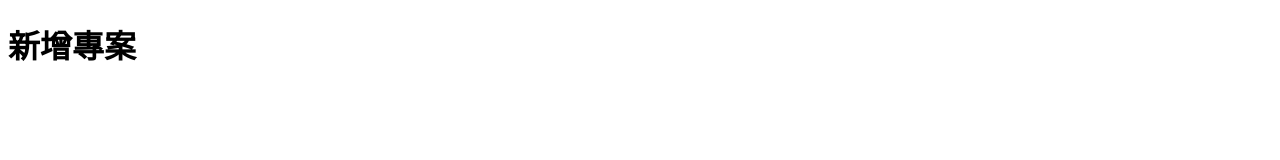
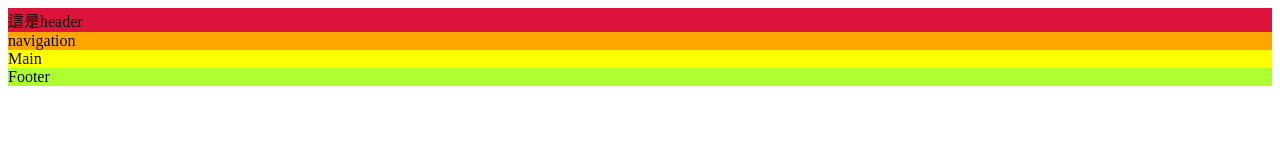
Before and after one commit to vamp16431745/javascript_lesson, a plain HTML site: page project/public/index.html in a window 1280 px wide. Drawn offline with Linux system fonts and the light colour scheme.

Commit message:
制定好各html的class 並套用css  把每一區用不同色隔開

```diff
--- a/project/public/css/index.css
+++ b/project/public/css/index.css
@@ -0,0 +1,16 @@
+.header{
+    background-color: crimson;
+}
+
+.nav
+{
+    background-color: orange;
+}
+
+.main{
+    background-color: yellow;
+}
+
+.footer{
+    background-color: greenyellow;
+}
--- a/project/public/index.html
+++ b/project/public/index.html
@@ -9,9 +9,12 @@
    <script src="js/index.js" type="module"></script>
 </head>
 <body>
-  <h1>
-    新增專案
-  </h1>
+<div id="container">
+  <header class="header">這是header</header>
+  <nav class="nav">navigation</nav>
+  <main class="main">Main</main>
+  <footer class="footer">Footer</footer>
+</div>
 
 
 </body>
```
